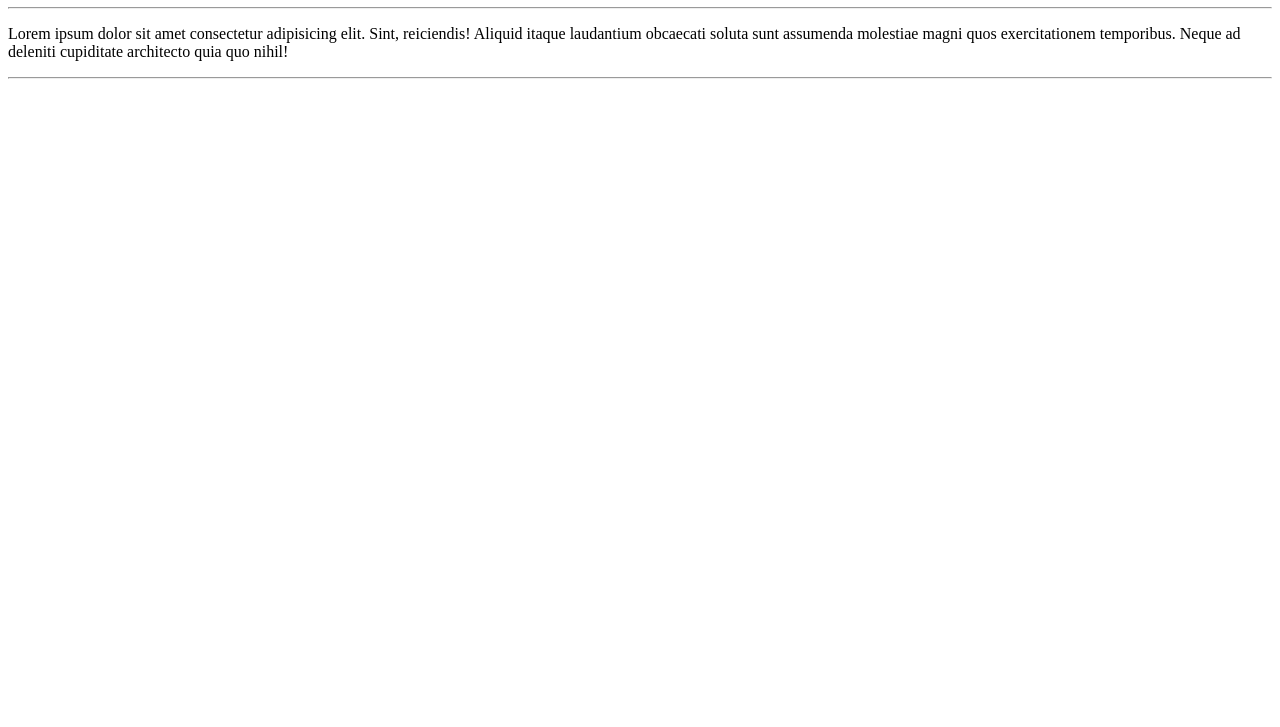
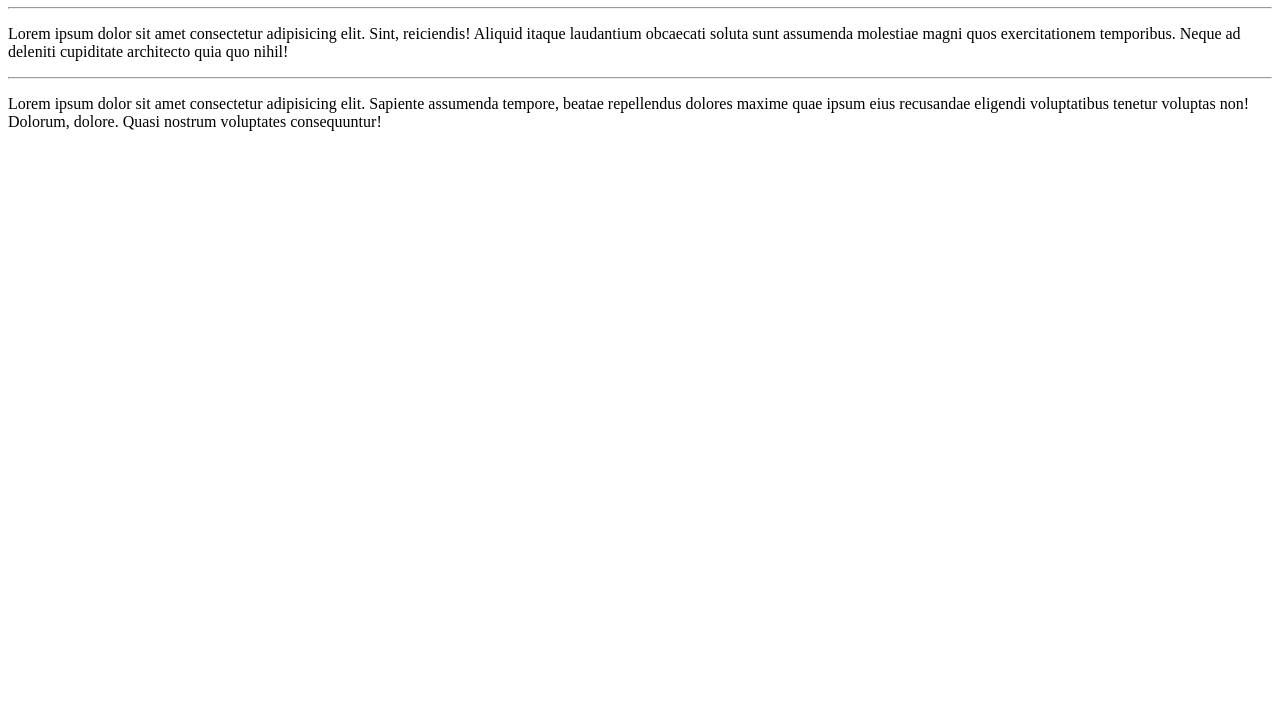
Before and after one commit to Rodrigues-PauloRicardo/ola-mundo-, a plain HTML site: page site-exemplo/index.html in a window 1280 px wide. Shown: the part 73-800 px from the top of the page. Drawn offline with Linux system fonts and the light colour scheme.

Commit message:
adicionei um parágrafo

```diff
--- a/site-exemplo/index.html
+++ b/site-exemplo/index.html
@@ -12,5 +12,6 @@
     <hr>
     <p>Lorem ipsum dolor sit amet consectetur adipisicing elit. Sint, reiciendis! Aliquid itaque laudantium obcaecati soluta sunt assumenda molestiae magni quos exercitationem temporibus. Neque ad deleniti cupiditate architecto quia quo nihil!</p>
     <hr>
+    <p>Lorem ipsum dolor sit amet consectetur adipisicing elit. Sapiente assumenda tempore, beatae repellendus dolores maxime quae ipsum eius recusandae eligendi voluptatibus tenetur voluptas non! Dolorum, dolore. Quasi nostrum voluptates consequuntur!</p>
 </body>
 </html>
```
